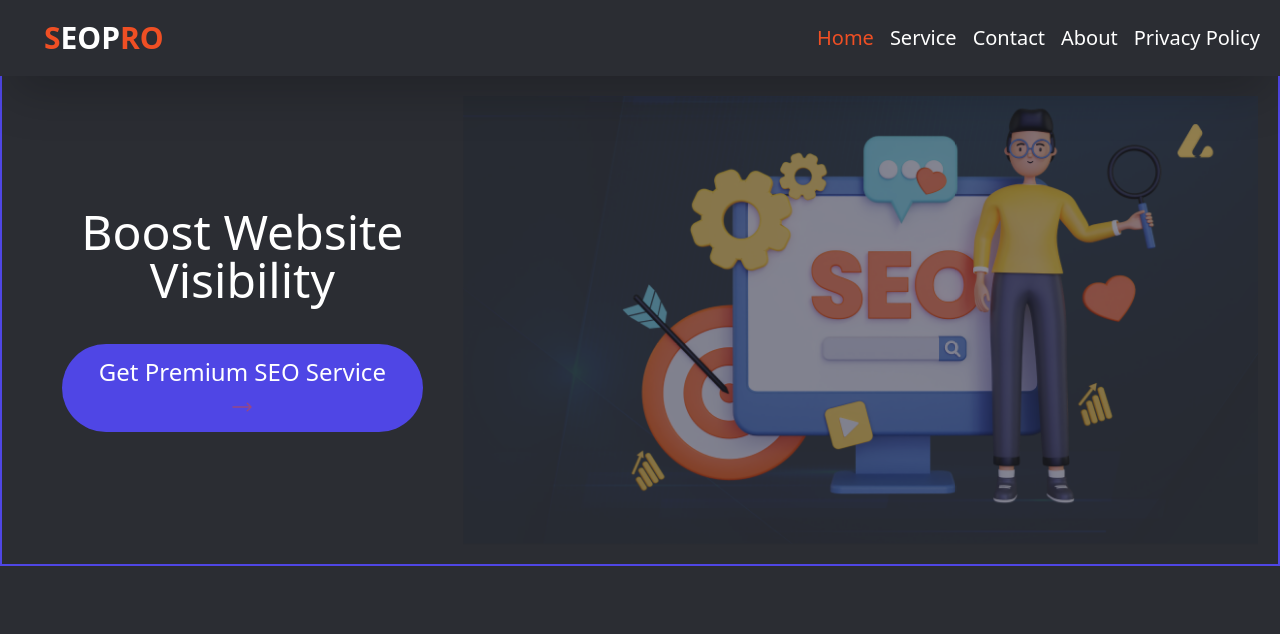
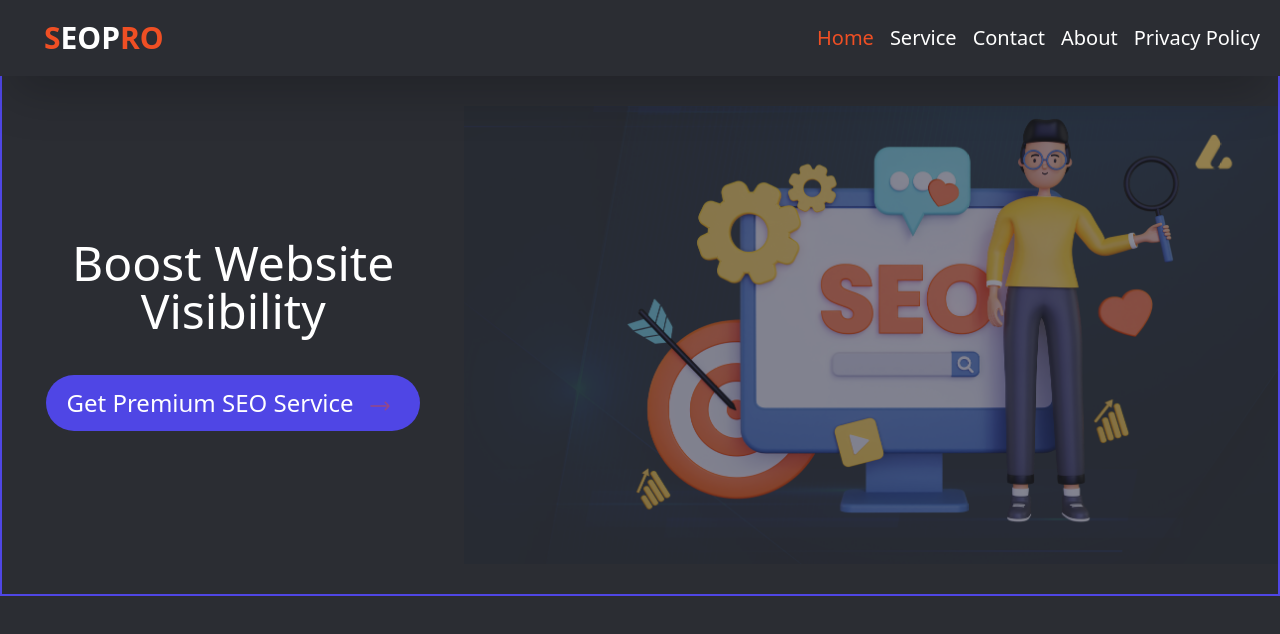
Before and after one commit to shakilprogrammer5401/SEOPro-Website-Practice-Purpos1e-, a website built with Vite: page index.html in a window 1280 px wide. Built offline with nearby package versions, Linux system fonts and the light colour scheme.

Commit message:
some-update nav and hero

```diff
--- a/index.html
+++ b/index.html
@@ -30,9 +30,8 @@
 
 
 <!-- Hero-Section Start -->
-
 <section class="hero-section  h-screen">
-    <div class="container mx-auto text-white sm:flex justify-center items-center text-center p-5 border-2 border-[#4F46E5] border-t-0">
+    <div class="container mx-auto text-white sm:flex justify-center items-center text-center py-[30px] border-2 border-[#4F46E5] border-t-0">
         <div class="px-10 w-2/3 ">
             <h1 class="text-2xl sm:text-5xl mb-10 text-center">Boost Website Visibility</h1>
                 <button class="bg-[#4F46E5] px-3 py-2 sm:px-5 sm:py-3 sm:text-2xl rounded-full transition hover:bg-[#1E1B4B]">Get Premium SEO Service
@@ -49,13 +48,6 @@
 
     </div>
 </section>
-
-
-
-
-
-
-
 <!-- Hero-Section End -->
 
 
```
